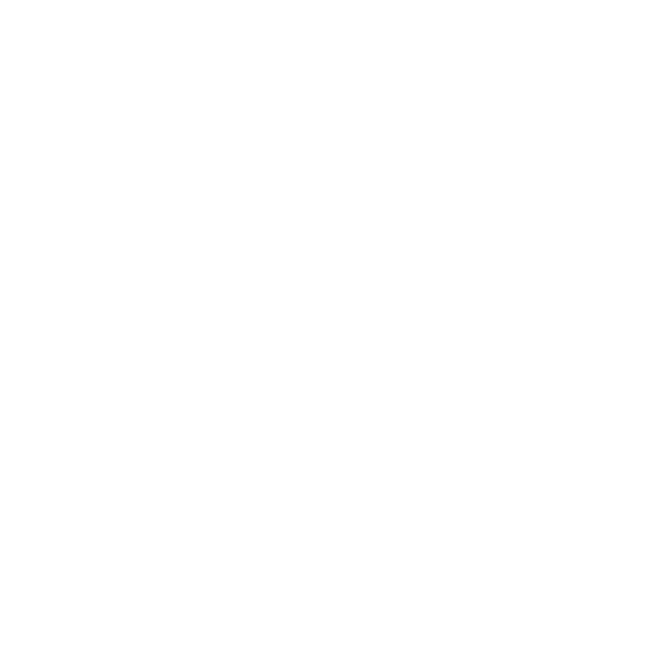
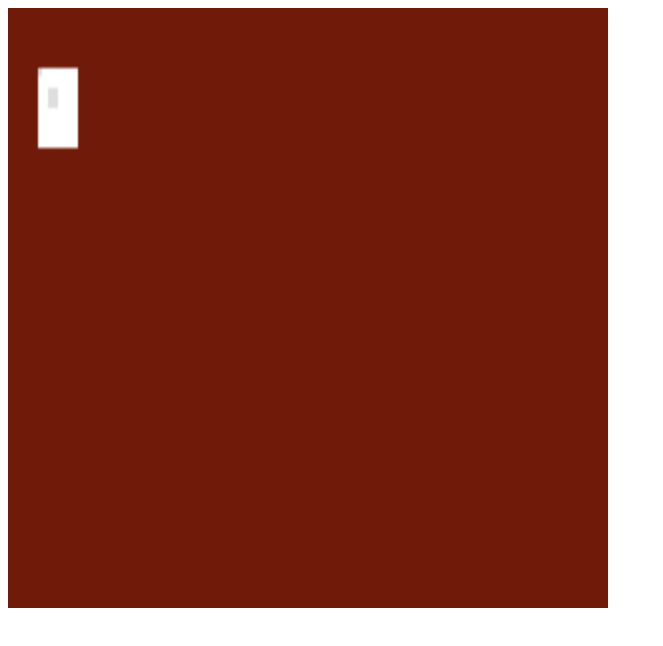
Before and after one commit to Adrian0350/Snake, a plain HTML site: page index.html in a window 1280 px wide. Shown: the whole page, without its empty margins (0-663 px from the left). Drawn offline with Linux system fonts and the light colour scheme.

Commit message:
Organize a bit plz, it can draw but that's it

```diff
--- /dev/null
+++ b/css/style.css
@@ -0,0 +1,5 @@
+canvas {
+	background-color: green;
+	height: 600px;
+	width: 1200px;
+}
--- a/index.html
+++ b/index.html
@@ -1,12 +1,13 @@
 <!DOCTYPE html>
 <html>
 	<head>
+		<link rel="stylesheet" href="css/style.css">
 		<script type="text/javascript" src="lib/js/MooTools-Core-1.6.0.js"></script>
 		<script type="text/javascript" src="js/helpers/functions.js"></script>
-		<script type="text/javascript" src="js/classes/Screen.js"></script>
 		<script type="text/javascript" src="js/classes/Array2D.js"></script>
 		<script type="text/javascript" src="js/classes/Block.js"></script>
 		<script type="text/javascript" src="js/classes/Snake.js"></script>
+		<script type="text/javascript" src="js/classes/Screen.js"></script>
 		<script type="text/javascript" src="js/game.js"></script>
 	</head>
 	<body>
--- a/js/classes/Screen.js
+++ b/js/classes/Screen.js
@@ -7,36 +7,112 @@
  * @property string background_color    Color property in Hex string.
  */
 var Screen = new Class({
-	initialize: function(canvas, canvas_id, size, background_color)
+	initialize: function(canvas, options)
 	{
-		this.default_canvas_id   = "SnakeGameCanvas";
-		this.default_canvas_size = {
-			height: 500,
-			width: 500
+		var DEFAULT_CANVAS_ID = 'SnakeGameCanvas';
+		var DEFAULT_CANVAS_CLASS = '';
+
+		this.type = 'Screen';
+		this.defaultCanvas = function()
+		{
+			return new Element('canvas', {
+				id: DEFAULT_CANVAS_ID,
+				class: DEFAULT_CANVAS_CLASS
+			});
+		}
+		this.defaultSize = function()
+		{
+			return {
+				height: 200,
+				width: 200
+			};
+		}
+		this.defaultColor = function()
+		{
+			return '#701A0A';
+		}
+
+		this.set(canvas, options);
+
+		var snakeOptions = {
+			size: 20,
+			color: '#fff'
 		};
-		this.default_canvas      = new Element('canvas', {
-			'id': this.default_canvas_id,
-			'height': this.default_canvas_size.height,
-			'width': this.default_canvas_size.width
+		this.elements = {
+			'Snake': new Snake(snakeOptions),
+			'SnakeFood': new Block(5)
+		};
+	},
+	set: function(canvas, options)
+	{
+		if (!isCanvas(canvas))
+		{
+			this.canvas = this.defaultCanvas();
+			console.warn('Invalid screen canvas -> ' + canvas);
+		}
+		if (options === undefined)
+		{
+			this.options = {
+				size: this.defaultSize(),
+				color: this.defaultColor()
+			};
+
+			console.warn('Snake Options where not defined \n Predefined: ' + JSON.stringify(this.options));
+		}
+
+		this.canvas  = canvas;
+		this.options = options;
+
+		var color = this.options.color;
+
+		if (!isHexColor(color))
+		{
+			console.warn('Not a valid color: ' + color);
+			this.options.color = this.defaultColor();
+		}
+
+		this.__setScreen();
+	},
+	__setScreen: function()
+	{
+		this.size  = this.options.size;
+		this.color = this.options.color;
+
+		this.__setContext();
+	},
+	__setContext: function()
+	{
+		this.context = this.canvas.getContext('2d');
+		this.__setCanvas();
+	},
+	__setCanvas: function()
+	{
+		this.canvas.setStyles({
+			background: this.color,
+			height: this.size.height,
+			width: this.size.width
 		});
+	},
+	draw: function()
+	{
+		var position = {
+			x: 10,
+			y: 10
+		};
+		for (element in this.elements)
+		{
+			var e = this.elements[element];
+			position.x = position.x + 5;
+			position.y = position.y + 5;
 
-		this.canvas = this.default_canvas;
-		this.size = this.default_canvas_size;
+			this.context.fillStyle = e.color;
+			this.context.fillRect(position.x, position.y, e.size, e.size);
 
-		if (isCanvas(canvas))
-		{
-			var canvas_id = canvas.getProperty('id');
-
-			if (canvas_id)
-			{
-				canvas.setProperty('id', this.default_canvas_id);
-			}
-
-			this.canvas = canvas;
+			console.log(this.elements[element]);
 		}
 	},
-	getCanvas: function()
+	setSnakeColor: function(color)
 	{
-		return this.canvas;
+		this.elements.Snake.setColor(color);
 	}
 });
--- a/js/classes/Snake.js
+++ b/js/classes/Snake.js
@@ -1,5 +1,5 @@
 /**
- * Snake abstraction of a Snake.
+ * Snake abstraction of a Snake. — 3Dimentional [Array3D]
  *
  * @property int    size  Size in integer
  * @property string color Color property in Hex string.
@@ -7,6 +7,108 @@
 var Snake = new Class({
 	initialize: function(options)
 	{
-		this.name = 'Snake';
+		this.type = 'Snake';
+
+		this.defaultSize = function()
+		{
+			return 2;
+		}
+		this.defaultColor = function()
+		{
+			return '#FFFFFF';
+		}
+
+
+		this.set(options);
+	},
+	set: function(options)
+	{
+		if (options === undefined)
+		{
+			options = {
+				size: this.defaultSize(),
+				color: this.defaultColor()
+			};
+			this.options = options;
+
+			console.warn('Snake Options where not defined \n Predefined: ' + JSON.stringify(options));
+		}
+		var size = Math.floor(options.size);
+
+		if (options.size >= 2)
+		{
+			this.size = size;
+		}
+		else
+		{
+			this.size = this.defaultSize();
+			console.warn('Options size is not a valid value.\n Setting default value: ' + this.size);
+		}
+
+		if (isHexColor(options.color))
+		{
+			this.color = options.color;
+		}
+		else
+		{
+			this.color = this.defaultColor();
+			console.warn('Options color is not a valid hex color value.\n Setting default value: ' + this.color);
+		}
+
+		this.options = {
+			size: this.size,
+			color: this.color
+		}
+
+
+		this.__setBlock();
+	},
+	__setBlock: function()
+	{
+		this.Node = new Block(this.size);
+
+		this.__setBody();
+	},
+	__setBody: function()
+	{
+		var node = 1;
+		this.body = [];
+
+		while (node <= this.size)
+		{
+			this.body.push(this.Node.array);
+			node++;
+		}
+	},
+	getBody: function()
+	{
+		return this.body;
+	},
+	getSize: function()
+	{
+		return this.size;
+	},
+	getColor: function()
+	{
+		return this.color;
+	},
+	grow: function(size)
+	{
+		size = Math.floor(size);
+
+		if (isInt(size))
+		{
+			this.options.size += size;
+		}
+		else
+		{
+			console.warn("Snake can't grow that - " + size + " - much!");
+		}
+
+		this.set(this.options);
+	},
+	setColor: function(color)
+	{
+		this.set({'color': color});
 	}
 });
--- a/js/game.js
+++ b/js/game.js
@@ -3,9 +3,19 @@
 	{
 		var canvas = $('gameScreen');
 
-		var SnakeBodyBlock = new Block(10);
+		var screenOptions = {
+			size: {
+				height: 600,
+				width: 600
+			}
+		};
 
-		console.log(SnakeBodyBlock);
-		console.log(SnakeBodyBlock.getGraphicBlock());
+		var screen = new Screen(canvas, screenOptions);
+
+
+		console.log(screen.draw());
+		console.log(screen.setSnakeColor('#dedede'));
+		console.log(screen.draw());
+
 	}
 });
--- a/js/helpers/functions.js
+++ b/js/helpers/functions.js
@@ -49,5 +49,5 @@
 		return false;
 	}
 
-	return tag === 'CANVAS';
+	return tag == 'CANVAS' || tag == 'canvas';
 }
```
